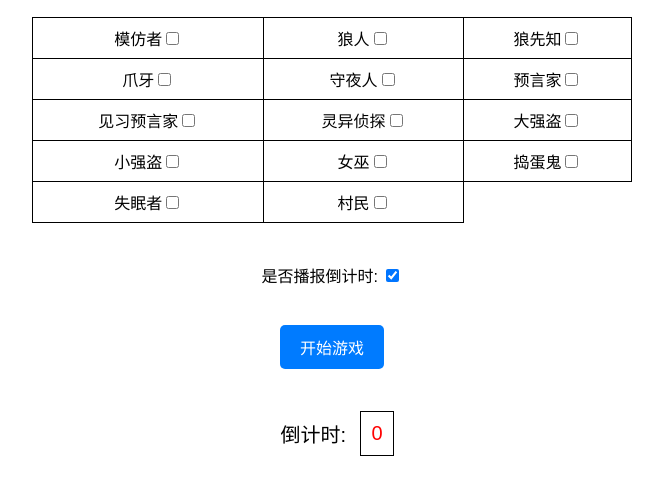
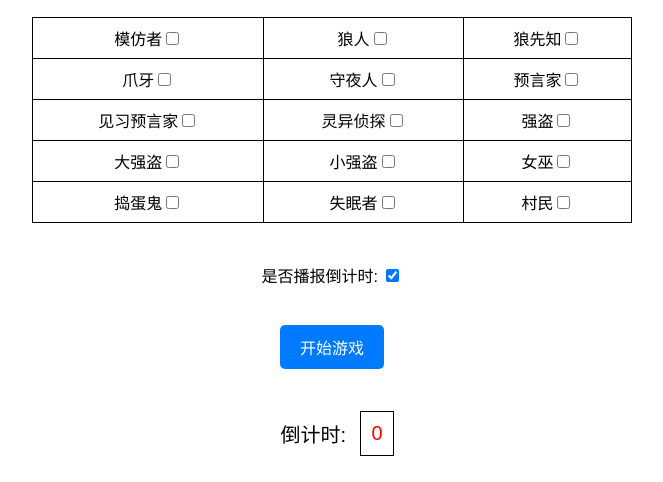
Before and after one commit to meetwit/meetwit.github.io, a plain HTML site: page index.html in a window 1280 px wide. Both pictures are taken after a click on the button "开始游戏". Shown: the part 58-540 px from the top of the page, without its empty margins (308-971 px from the left). Drawn offline with Linux system fonts and the light colour scheme.

Commit message:
增加自動保存

```diff
--- a/index.html
+++ b/index.html
@@ -140,6 +140,13 @@
             "结束操作内容": "灵异侦探请闭眼"
         },
         {
+            "角色": "强盗",
+            "是否播报": true,
+            "开始操作内容": "强盗请睁眼，查看其它一位玩家的身份牌，并与自己的身份牌交换",
+            "中间倒计时时长": 3,
+            "结束操作内容": "强盗请闭眼"
+        },
+        {
             "角色": "大强盗",
             "是否播报": true,
             "开始操作内容": "大强盗请睁眼，查看其它一位玩家的身份牌，并与自己的身份牌交换",
@@ -202,7 +209,14 @@
     function startGame() {
         speak("天黑了，所有玩家请闭眼");
         document.getElementById('startGameBtn').disabled = true;
-        const checkedRoles = Array.from(document.querySelectorAll('#rolesTable input[type="checkbox"]:checked')).map(checkbox => checkbox.value);
+
+        // 获取所有勾选的角色
+        const checkedRoles = Array.from(document.querySelectorAll('#rolesTable input[type="checkbox"]:checked'))
+                                .map(checkbox => checkbox.value);
+
+        // 保存勾选的角色到 localStorage
+        localStorage.setItem('checkedRoles', JSON.stringify(checkedRoles));
+
         const isCountdownVoiceEnabled = document.getElementById('countdownCheckbox').checked;
         executeRole(checkedRoles, 0, isCountdownVoiceEnabled);
     }
@@ -257,6 +271,19 @@
     function outputTime(text) {
         document.getElementById('timeShowArea').innerText = text;
     }
+
+    document.addEventListener('DOMContentLoaded', () => {
+        // 从 localStorage 中读取勾选的角色
+        const savedCheckedRoles = JSON.parse(localStorage.getItem('checkedRoles')) || [];
+
+        // 自动勾选保存的角色
+        savedCheckedRoles.forEach(role => {
+            const checkbox = document.querySelector(`#rolesTable input[type="checkbox"][value="${role}"]`);
+            if (checkbox) {
+                checkbox.checked = true;
+            }
+        });
+    });
 </script>
 </body>
 </html>
```
